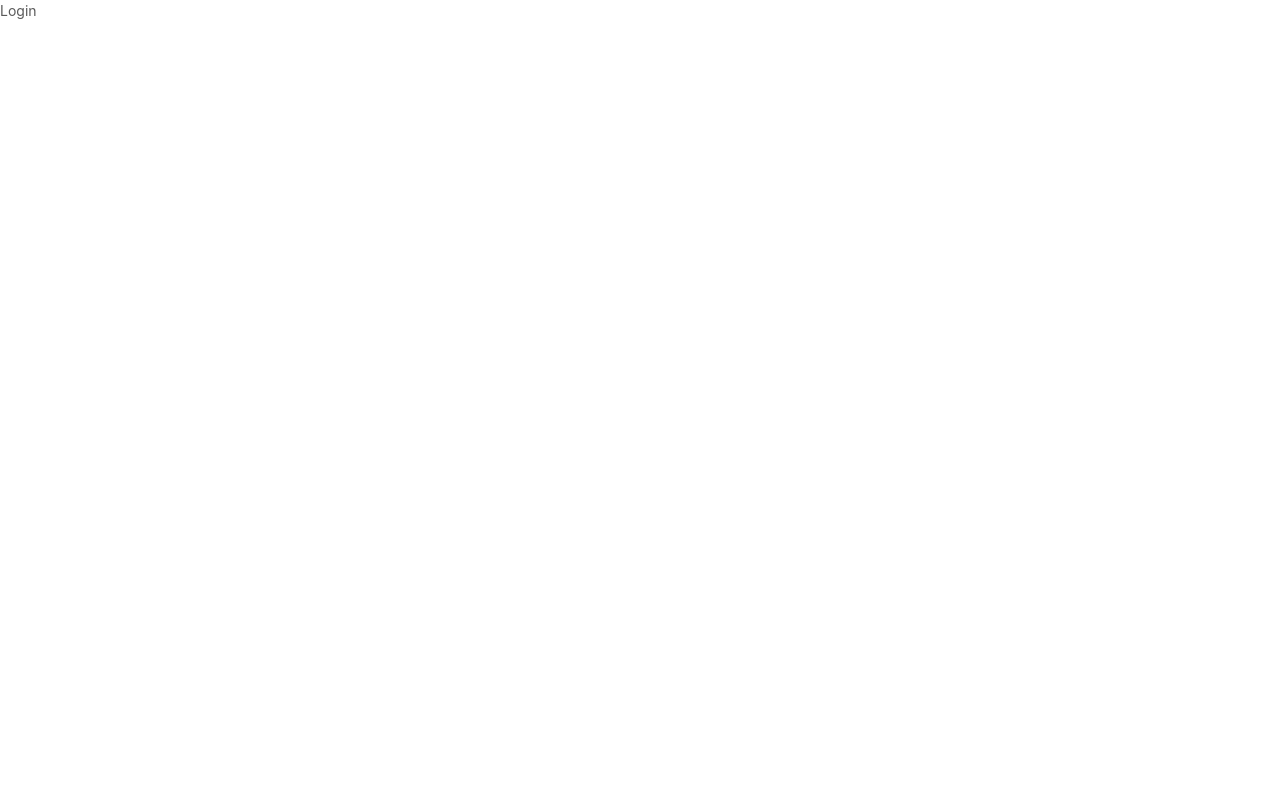
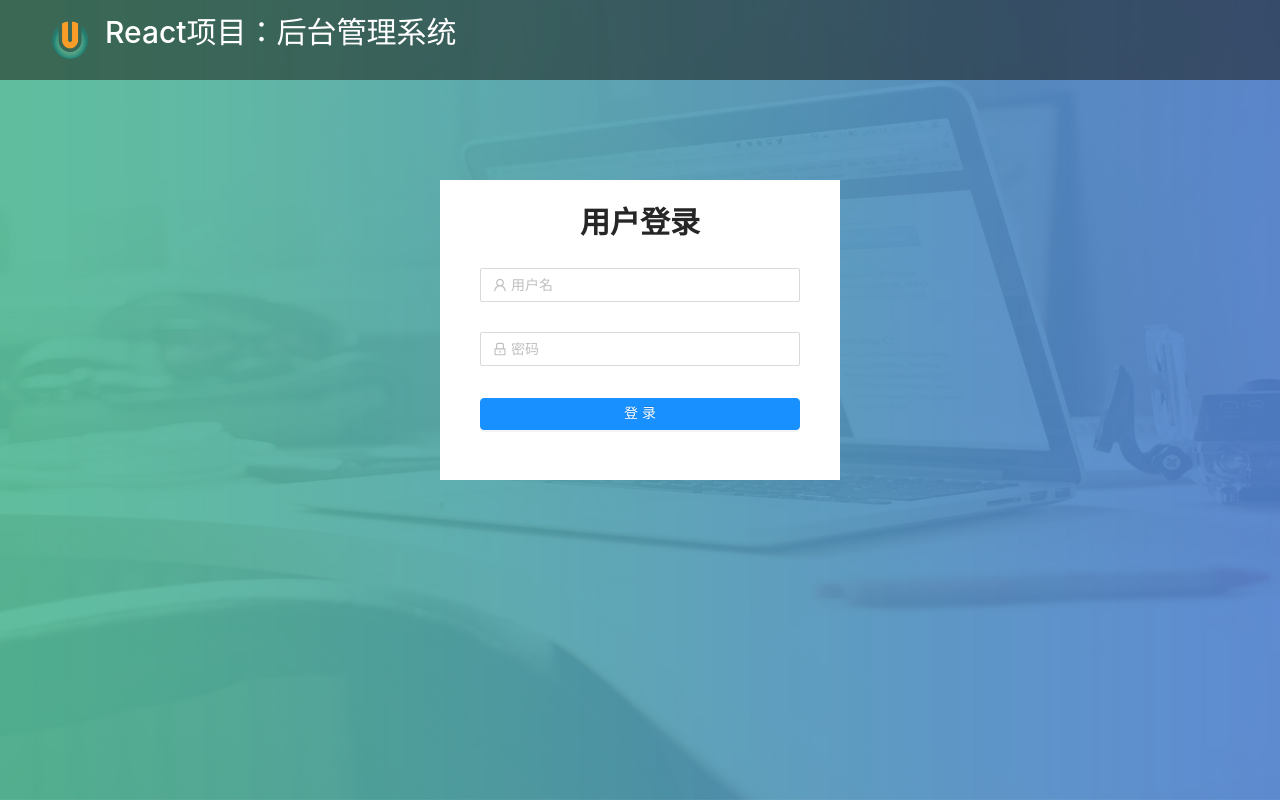
Before and after one commit to WinterSun2284/reactAdmin, a React (Create React App) app: page /login in a window 1280 px wide. Built offline with nearby package versions, Linux system fonts and the light colour scheme.

Commit message:
2020\06\09update

```diff
--- /dev/null
+++ b/public/css/reset.css
@@ -0,0 +1,89 @@
+/*! minireset.css v0.0.6 | MIT License | github.com/jgthms/minireset.css */
+html,
+body,
+p,
+ol,
+ul,
+li,
+dl,
+dt,
+dd,
+blockquote,
+figure,
+fieldset,
+legend,
+textarea,
+pre,
+iframe,
+hr,
+h1,
+h2,
+h3,
+h4,
+h5,
+h6 {
+    margin: 0;
+    padding: 0;
+}
+
+h1,
+h2,
+h3,
+h4,
+h5,
+h6 {
+    font-size: 100%;
+    font-weight: normal;
+}
+
+ul {
+    list-style: none;
+}
+
+button,
+input,
+select,
+textarea {
+    margin: 0;
+}
+
+html {
+    box-sizing: border-box;
+}
+
+*, *::before, *::after {
+    box-sizing: inherit;
+}
+
+img,
+video {
+    height: auto;
+    max-width: 100%;
+}
+
+iframe {
+    border: 0;
+}
+
+table {
+    border-collapse: collapse;
+    border-spacing: 0;
+}
+
+td,
+th {
+    padding: 0;
+}
+
+td:not([align]),
+th:not([align]) {
+    text-align: left;
+}
+html,body{
+    width: 100%;
+    height: 100%;
+}
+#root{
+    width: 100%;
+    height: 100%;
+}
--- a/public/index.html
+++ b/public/index.html
@@ -5,10 +5,7 @@
     <link rel="icon" href="%PUBLIC_URL%/favicon.ico" />
     <meta name="viewport" content="width=device-width, initial-scale=1" />
     <meta name="theme-color" content="#000000" />
-    <meta
-      name="description"
-      content="Web site created using create-react-app"
-    />
+    <link rel="stylesheet" href="./css/reset.css">
     <title>admin</title>
   </head>
   <body>
--- a/src/pages/admin/admin.jsx
+++ b/src/pages/admin/admin.jsx
@@ -7,7 +7,7 @@ class Admin extends Component {
     render() {
         return (
             <div>
-                admin
+
             </div>
         );
     }
--- a/src/pages/login/login.jsx
+++ b/src/pages/login/login.jsx
@@ -1,14 +1,94 @@
 import React, {Component} from 'react';
+import {Form, Input, Button} from 'antd'
+import {LockOutlined, UserOutlined} from '@ant-design/icons';
+
+import './login.less'
+import logo from './images/logo.png'
+
 
 /*
 登录的路由组件
  */
+const form = (state) => {
+    const handleSubmit = values => {
+        console.log(values)
+    }
+    return (
+        <div className="login">
+            <header className="login-header">
+                <img src={logo} alt="logo"/>
+                <h1>React项目：后台管理系统</h1>
+            </header>
+            <section className="login-section">
+                <h2>用户登录</h2>
+                <div>
+                    <Form onFinish={handleSubmit} className="login-form">
+                        <Form.Item name="username"
+                            //声明式验证
+                                   rules={[
+                                       {
+                                           required: true,
+                                           message: '请输入用户名',
+                                       },
+                                       {
+                                           min: 4,
+                                           message: '用户名长度必须大于4位',
+                                       },
+                                       {
+                                           max: 12,
+                                           message: '用户名长度必须小于12位',
+                                       },
+                                       {
+                                           pattern: /^[a-zA-Z0-9_]+$/,
+                                           message: '用户名必须是英文、数字、下划线组成'
+                                       },
+                                   ]}>
+                            <Input
+                                prefix={<UserOutlined style={{color: 'rgba(0,0,0,.25)'}}/>}
+                                placeholder="用户名"/>
+                        </Form.Item>
+                        <Form.Item name="password"
+                                   rules={[
+                                       {
+                                           required: true,
+                                           message: '请输入密码',
+                                       },
+                                       {
+                                           min: 4,
+                                           message: '密码长度必须大于4位',
+                                       },
+                                       {
+                                           max: 12,
+                                           message: '密码长度必须小于12位',
+                                       },
+                                   ]}>
+                            <Input
+                                prefix={<LockOutlined style={{color: 'rgba(0,0,0,.25)'}}/>}
+                                type="password"
+                                placeholder="密码"/>
+                        </Form.Item>
+                        <Form.Item>
+                            <Button type={"primary"} htmlType={"submit"} className="login-form-button">
+                                登录
+                            </Button>
+                        </Form.Item>
+                    </Form>
+                </div>
+            </section>
+        </div>
+    );
+}
+
 class Login extends Component {
+    constructor() {
+        super();
+        this.state = {
+        }
+    }
+
     render() {
         return (
-            <div>
-                Login
-            </div>
+            form(this.state)
         );
     }
 }
--- /dev/null
+++ b/src/pages/login/login.less
@@ -0,0 +1,44 @@
+.login {
+
+  width: 100%;
+  height: 100%;
+  background-image: url('images/bg.jpg');
+  background-size: 100% 100%;
+
+  .login-header {
+    display: flex;
+    align-items: center;
+    height: 80px;
+    background-color: rgba(21, 20, 13, 0.5);
+
+    img {
+      width: 40px;
+      height: 40px;
+      margin: 0 15px 0 50px;
+    }
+
+    h1 {
+      font-size: 30px;
+      color: #FFF;
+    }
+  }
+
+  .login-section {
+    width: 400px;
+    height: 300px;
+    background-color: #FFFFFF;
+    margin: 100px auto;
+    padding: 20px 40px;
+    h2{
+      font-size: 30px;
+      text-align: center;
+      font-weight: bold;
+      margin-bottom: 20px;
+    }
+    .login-form{
+      .login-form-button{
+        width: 100%;
+      }
+    }
+  }
+}
```
Also changed, not shown: src/pages/login/images/bg.jpg (added), src/pages/login/images/logo.png (added).
